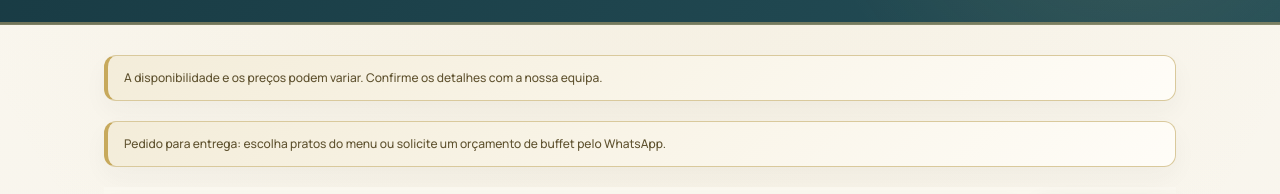
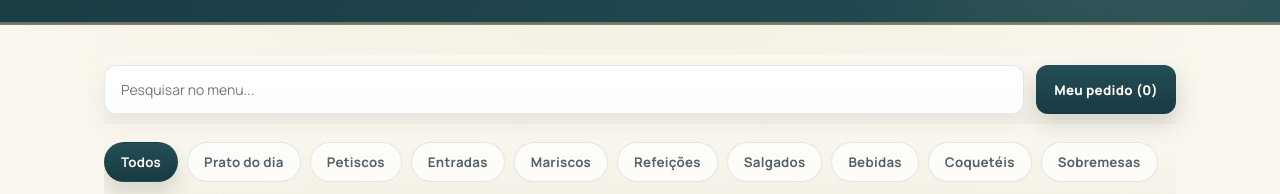
Before and after one commit to DelfioAndre/q.michela, a website: page index.html in a window 1280 px wide. Shown: the part 207-401 px from the top of the page. Drawn offline with Linux system fonts and the light colour scheme.

Commit message:
remoção de div depois do header

```diff
--- a/css/style.css
+++ b/css/style.css
@@ -131,19 +131,6 @@
          margin: 30px auto 58px;
          padding: 0 24px;
          position: relative
-      }
-
-      .notice {
-         background: linear-gradient(135deg, rgba(243, 236, 216, .92), rgba(255, 253, 248, .94));
-         border: 1px solid var(--notice-border);
-         color: var(--notice-text);
-         padding: 13px 16px;
-         border-radius: 12px;
-         font-size: 12px;
-         line-height: 1.5;
-         margin-bottom: 20px;
-         border-left: 4px solid var(--accent);
-         box-shadow: 0 10px 24px rgba(50, 51, 40, .04)
       }
 
       .toolbar {
--- a/index.html
+++ b/index.html
@@ -22,8 +22,6 @@
       </div>
    </header>
    <main>
-      <div class="notice">A disponibilidade e os preços podem variar. Confirme os detalhes com a nossa equipa.</div>
-      <div class="notice" id="tableNotice" aria-live="polite"></div>
       <div class="toolbar"><input id="search" placeholder="Pesquisar no menu..." aria-label="Pesquisar no menu"><button
             class="cartbtn" id="open">Meu pedido (<span id="count">0</span>)</button></div>
       <nav class="cats" id="cats" aria-label="Categorias do menu"></nav>
--- a/script/app.js
+++ b/script/app.js
@@ -30,9 +30,6 @@ $("customer").required = !isTableOrder;
 $("customerLabel").textContent = isTableOrder ? "Nome (opcional)" : "Nome (obrigatório)";
 $("deliveryPhone").required = !isTableOrder;
 $("deliveryAddress").required = !isTableOrder;
-$("tableNotice").textContent = isTableOrder
-    ? "Está na " + $("table").value + ". O pedido será enviado ao Sistema do Gerente."
-    : "Pedido para entrega: escolha pratos do menu ou solicite um orçamento de buffet pelo WhatsApp.";
 $("flowTitle").textContent = isTableOrder ? "Pedido para consumo na mesa" : "Pedido para entrega";
 $("flowDescription").textContent = isTableOrder
     ? "Revise os produtos. Pode enviar o pedido à equipa ou alterar a selecção antes de o enviar."
```
